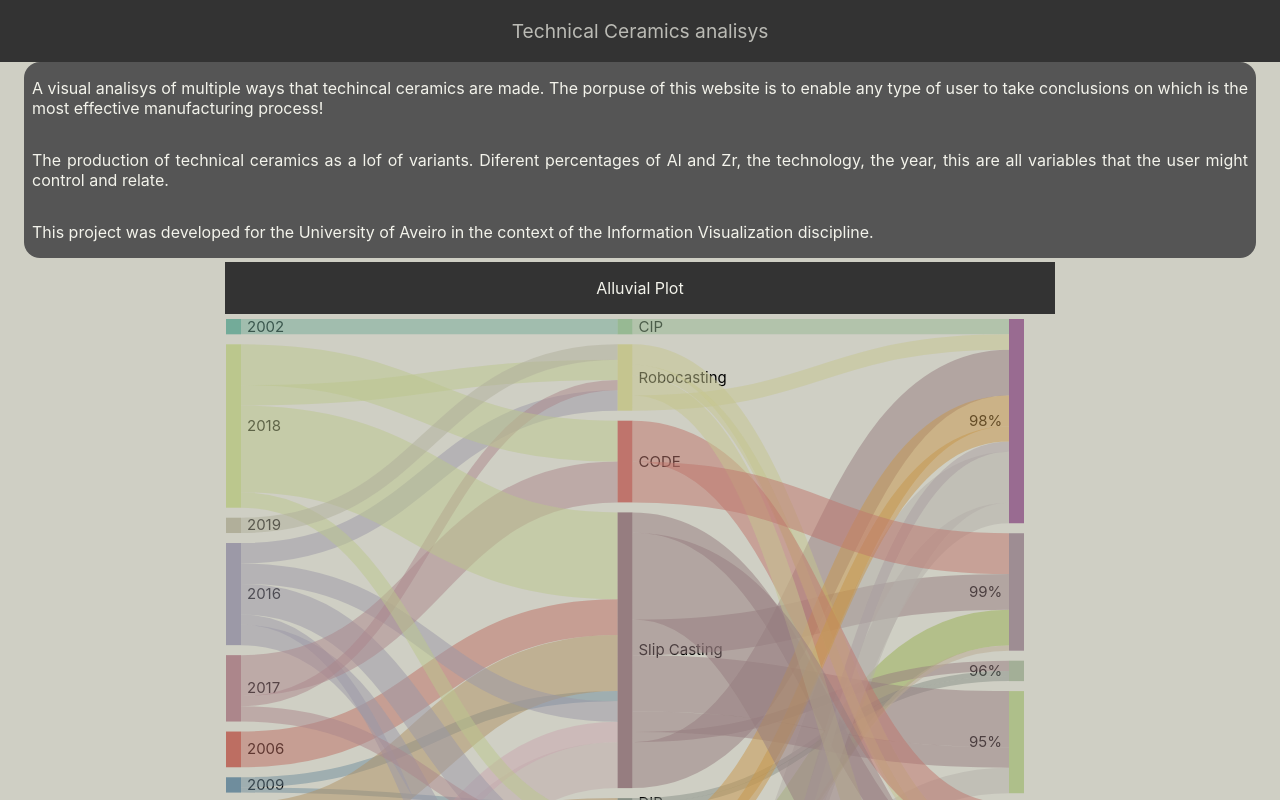
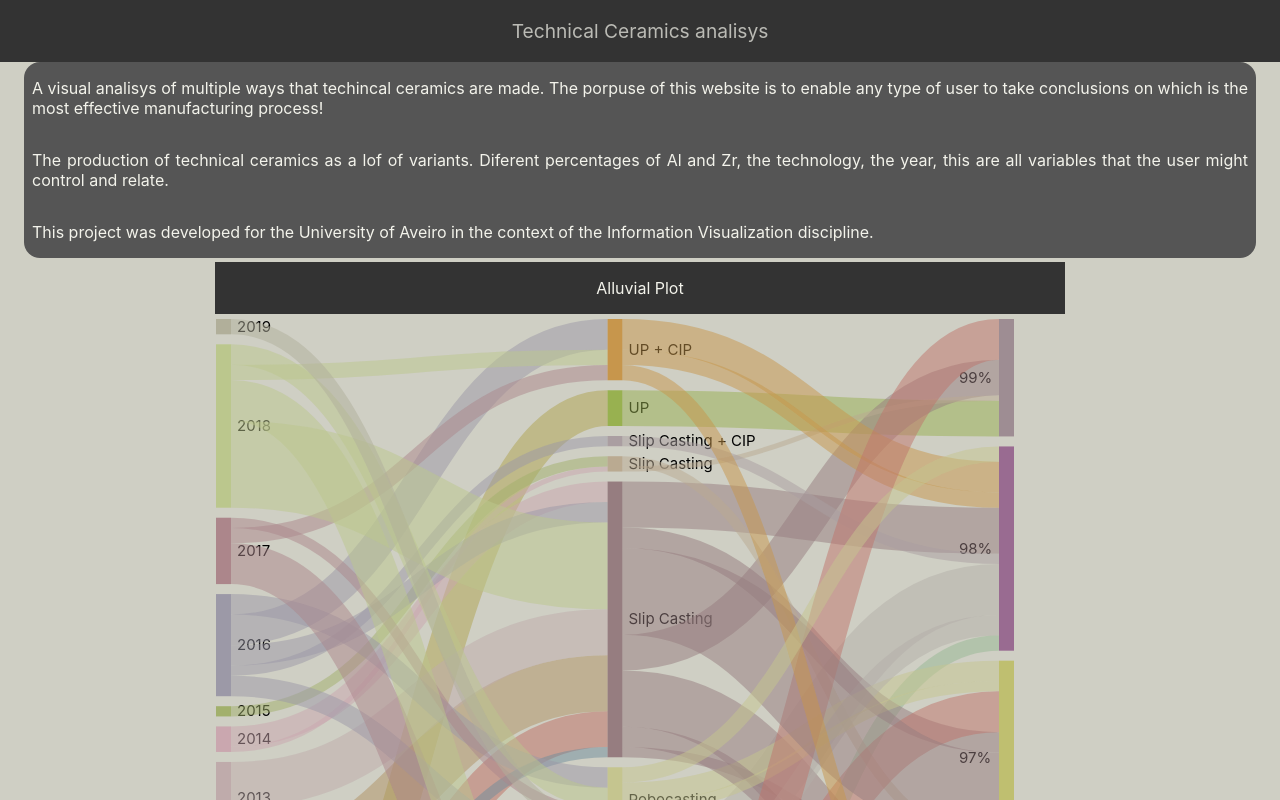
Before and after one commit to bearkillerPT/IV, a React (Create React App) app in the folder technical_ceramics/: page / in a window 1280 px wide. Shown: the top 800 px of the page. Built offline with nearby package versions, Linux system fonts and the light colour scheme.

Commit message:
fixed ordering

```diff
--- a/technical_ceramics/src/App.js
+++ b/technical_ceramics/src/App.js
@@ -57,7 +57,7 @@ function App() {
       .nodeWidth(15)
       .nodePadding(10)
       .extent([[1, 1], [max_width - 1, height - 5]])
-      .nodeSort((a,b)=>{if(a.index==b.index)return 0; else if(a.index<b.index) return -1; else return 1})(dataGraph);
+      .nodeSort((a,b)=>{console.log(a,b); if(a.name==b.name)return 0; else if(a.name<b.name) return 1; else return -1})(dataGraph);
     const xScale = d3.scaleLinear()
       .domain(d3.extent(data, d => { if (Number(d[scatter])) return Number(d[scatter]) }))
       .range([25, max_width - 50]);
@@ -82,7 +82,7 @@ function App() {
             <p className="GraphTitle">Alluvial Plot</p>
           </div>
           <div className="Graph">
-            <svg width={(width > 800 ? 830 : width)} height={height}>
+            <svg width={(width > 800 ? 850 : width)} height={height}>
               <g style={{ mixBlendMode: 'multiply' }}>
                 {dataGraph.nodes.map((node, i) => (
                   <SankeyNode
@@ -139,7 +139,6 @@ function App() {
                 <AxisBottom xScale={xScale} height={max_height} />
                 <g >
                   {data.map((circle, i) => {
-                    console.log(circle)
                     if (Number(circle["RD (%)"]))
                       return (
                         <circle
```
